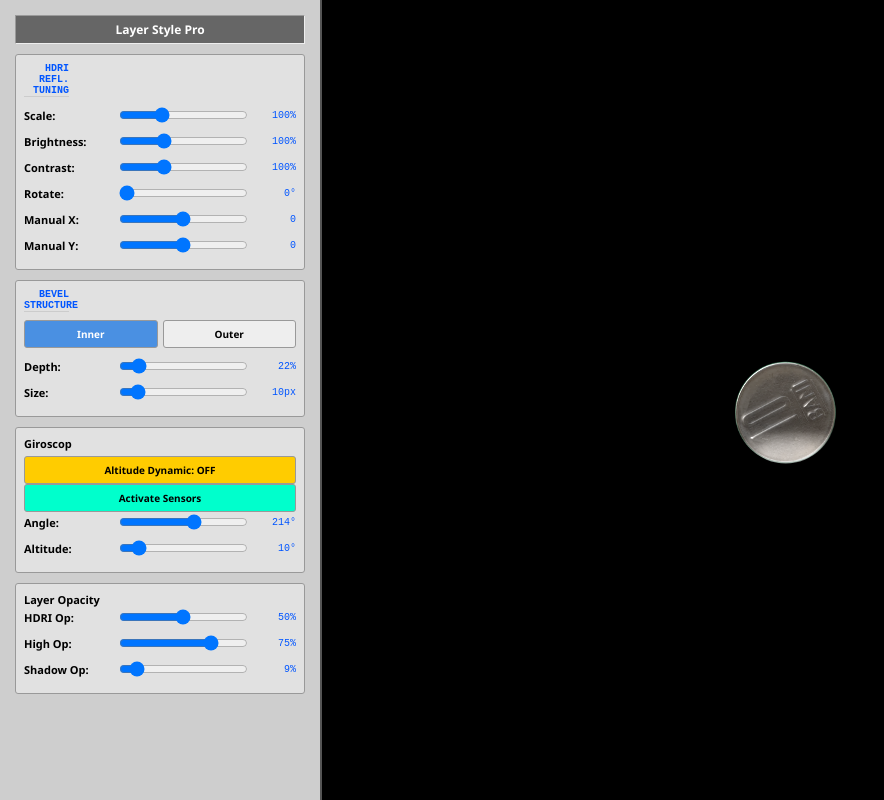
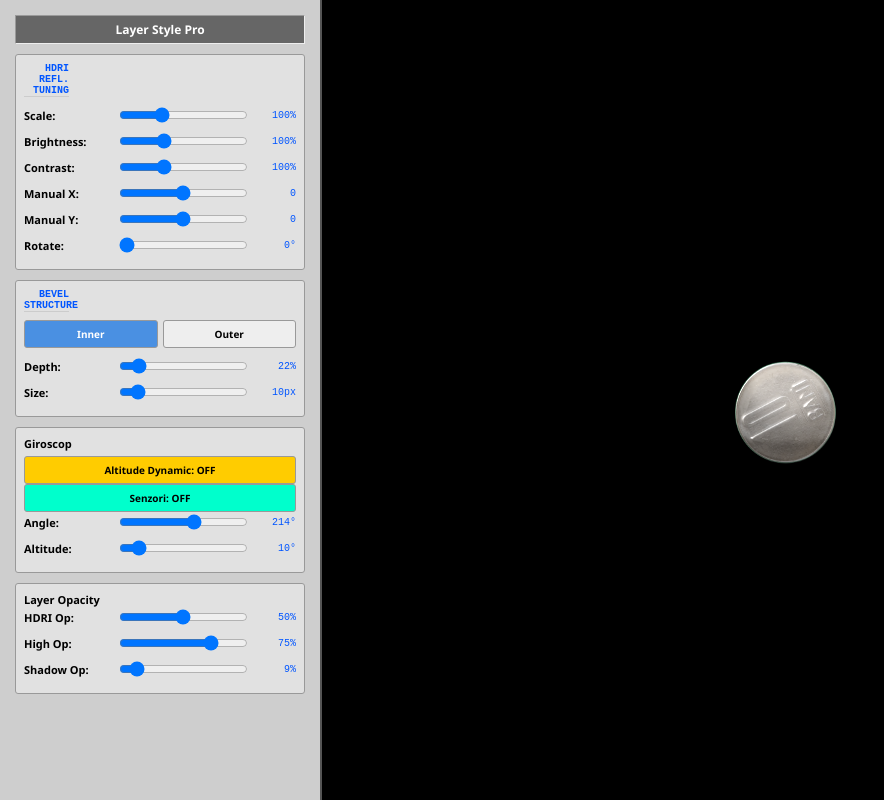
Before and after one commit to silviumarian85-gif/2d-coin-dynamic-emboss, a plain HTML site: page index.html in a window 1280 px wide. Shown: the whole page, without its empty margins (0-884 px from the left). Drawn offline with Linux system fonts and the light colour scheme.

Commit message:
Update index.html

```diff
--- a/index.html
+++ b/index.html
@@ -3,7 +3,7 @@
 <head>
     <meta charset="UTF-8">
     <meta name="viewport" content="width=device-width, initial-scale=1.0, maximum-scale=1.0, user-scalable=no">
-    <title>2D Coin - High Sensitivity HDRI Engine</title>
+    <title>2D Coin - Pro HDRI Engine Fixed</title>
     <style>
         body, html { margin: 0; padding: 0; width: 100%; height: 100%; overflow: hidden; background-color: #1a1a1a; display: flex; font-family: 'Segoe UI', sans-serif; }
         #ui-panel { width: 290px; background: #cecece; border-right: 2px solid #555; padding: 15px; color: #000; z-index: 1000; font-size: 11px; overflow-y: auto; box-shadow: 2px 0 10px rgba(0,0,0,0.5); }
@@ -25,7 +25,7 @@
 <body>
 
     <div id="gyro-overlay">
-        <button id="start-gyro-btn">START REFLECTIONS</button>
+        <button id="start-gyro-btn">ACTIVEAZĂ REFLEXIILE</button>
     </div>
 
     <div id="ui-panel">
@@ -49,11 +49,6 @@
                 <span id="v-hdri-ct">100%</span>
             </div>
             <div class="row">
-                <label>Rotate:</label>
-                <input type="range" id="hdri-rot" min="0" max="360" value="0">
-                <span id="v-hdri-rot">0°</span>
-            </div>
-            <div class="row">
                 <label>Manual X:</label>
                 <input type="range" id="hdri-x" min="-1000" max="1000" value="0">
                 <span id="v-hdri-x">0</span>
@@ -62,6 +57,11 @@
                 <label>Manual Y:</label>
                 <input type="range" id="hdri-y" min="-1000" max="1000" value="0">
                 <span id="v-hdri-y">0</span>
+            </div>
+            <div class="row">
+                <label>Rotate:</label>
+                <input type="range" id="hdri-rot" min="0" max="360" value="0">
+                <span id="v-hdri-rot">0°</span>
             </div>
         </div>
 
@@ -78,7 +78,7 @@
         <div class="group">
             <strong>Giroscop</strong>
             <div class="btn" id="toggle-alt-gyro" style="background:#ffcc00; margin-top:5px">Altitude Dynamic: OFF</div>
-            <div class="btn" id="activate-sensors" style="background:#00ffcc">Activate Sensors</div>
+            <div class="btn" id="activate-sensors" style="background:#00ffcc">Senzori: OFF</div>
             <div class="row"><label>Angle:</label><input type="range" id="angle" min="0" max="360" value="214"><span id="v-angle">214°</span></div>
             <div class="row"><label>Altitude:</label><input type="range" id="altitude" min="0" max="90" value="10"><span id="v-altitude">10°</span></div>
         </div>
@@ -94,19 +94,14 @@
     <div class="viewport">
         <svg id="coin-svg" viewBox="0 0 1080 2280">
             <defs>
-                <!-- MASCA MONEDA -->
+                <!-- MASCA MONEDA FIXA 301px -->
                 <clipPath id="coin-mask">
                     <circle cx="494" cy="1180" r="150.5" />
                 </clipPath>
 
-                <!-- TILING PATTERN PENTRU HDRI -->
-                <pattern id="hdri-pattern" patternUnits="userSpaceOnUse" width="1024" height="1024">
-                    <image id="hdri-img-src" href="hdri.jpg" x="0" y="0" width="1024" height="1024" />
-                </pattern>
-
                 <filter id="f-light">
                     <feColorMatrix type="luminanceToAlpha" result="m" />
-                    <feGaussianBlur in="m" stdDeviation="2.5" />
+                    <feGaussianBlur in="m" id="l-blur" stdDeviation="2.5" />
                     <feSpecularLighting surfaceScale="5.5" specularExponent="20" lighting-color="white">
                         <feDistantLight id="h-dir" azimuth="214" elevation="10" />
                     </feSpecularLighting>
@@ -115,7 +110,7 @@
 
                 <filter id="f-shadow">
                     <feColorMatrix type="luminanceToAlpha" result="m" />
-                    <feGaussianBlur in="m" stdDeviation="2.5" />
+                    <feGaussianBlur in="m" id="s-blur" stdDeviation="2.5" />
                     <feDiffuseLighting surfaceScale="5.5" lighting-color="black">
                         <feDistantLight id="s-dir" azimuth="214" elevation="10" />
                     </feDiffuseLighting>
@@ -126,11 +121,20 @@
             <!-- 1. Baza -->
             <image href="diffuse.png" width="1080" height="2280" />
 
-            <!-- 2. REFLEXIA HDRI REPETATA (TILING) -->
+            <!-- 2. REFLEXIA HDRI (Grup pentru miscare) -->
             <g clip-path="url(#coin-mask)">
-                <!-- Rect-ul este mare pentru a acoperi orice miscare, pattern-ul se repeta in el -->
-                <rect id="hdri-rect" x="-2000" y="-2000" width="5000" height="5000" fill="url(#hdri-pattern)"
-                      style="mix-blend-mode: plus-lighter; opacity: 0.5;" />
+                <g id="hdri-container">
+                    <!-- Folosim un careu de imagini pentru a simula tiling (repetitie) -->
+                    <image class="hdri-tile" href="hdri.jpg" x="-1024" y="-1024" width="1024" height="1024" />
+                    <image class="hdri-tile" href="hdri.jpg" x="0" y="-1024" width="1024" height="1024" />
+                    <image class="hdri-tile" href="hdri.jpg" x="1024" y="-1024" width="1024" height="1024" />
+                    <image class="hdri-tile" href="hdri.jpg" x="-1024" y="0" width="1024" height="1024" />
+                    <image id="hdri-main" class="hdri-tile" href="hdri.jpg" x="0" y="0" width="1024" height="1024" />
+                    <image class="hdri-tile" href="hdri.jpg" x="1024" y="0" width="1024" height="1024" />
+                    <image class="hdri-tile" href="hdri.jpg" x="-1024" y="1024" width="1024" height="1024" />
+                    <image class="hdri-tile" href="hdri.jpg" x="0" y="1024" width="1024" height="1024" />
+                    <image class="hdri-tile" href="hdri.jpg" x="1024" y="1024" width="1024" height="1024" />
+                </g>
             </g>
 
             <!-- 3. Bevel Layers -->
@@ -145,9 +149,8 @@
         let altitudeDynamic = false;
         let lastGyro = { beta: 0, gamma: 0 };
 
-        const hdriRect = document.getElementById('hdri-rect');
-        const hdriPattern = document.getElementById('hdri-pattern');
-        const hdriImg = document.getElementById('hdri-img-src');
+        const hdriContainer = document.getElementById('hdri-container');
+        const hdriTiles = document.querySelectorAll('.hdri-tile');
         const hDir = document.getElementById('h-dir');
         const sDir = document.getElementById('s-dir');
 
@@ -167,7 +170,7 @@
             const hdriManualX = parseFloat(document.getElementById('hdri-x').value);
             const hdriManualY = parseFloat(document.getElementById('hdri-y').value);
 
-            // Labels
+            // Update Labels
             document.getElementById('v-depth').innerText = depth + "%";
             document.getElementById('v-size').innerText = size + "px";
             document.getElementById('v-angle').innerText = angle + "°";
@@ -180,7 +183,7 @@
             document.getElementById('v-hdri-rot').innerText = hdriRot + "°";
             document.getElementById('v-hdri-op').innerText = Math.round(hdriOp * 100) + "%";
 
-            // SVG Bevel
+            // Bevel Params
             const surfaceScale = (depth / 100) * 25;
             document.getElementById('f-light').querySelector('feSpecularLighting').setAttribute('surfaceScale', surfaceScale);
             document.getElementById('f-shadow').querySelector('feDiffuseLighting').setAttribute('surfaceScale', surfaceScale);
@@ -191,25 +194,38 @@
             sDir.setAttribute('azimuth', angle);
             sDir.setAttribute('elevation', altitude);
 
+            // Layer Visibility
+            document.getElementById('light-layer').style.opacity = hOp;
+            document.getElementById('shadow-layer').style.opacity = sOp;
+
             // HDRI Appearance
-            hdriRect.style.opacity = hdriOp;
-            hdriImg.style.filter = `brightness(${hdriBr}%) contrast(${hdriCt}%)`;
+            hdriContainer.style.mixBlendMode = "plus-lighter";
+            hdriContainer.style.opacity = hdriOp;
+            hdriContainer.style.filter = `brightness(${hdriBr}%) contrast(${hdriCt}%)`;
 
-            // HDRI Tiling and Scale
-            const patternSize = 1024 * hdriSc;
-            hdriPattern.setAttribute('width', patternSize);
-            hdriPattern.setAttribute('height', patternSize);
-            hdriImg.setAttribute('width', patternSize);
-            hdriImg.setAttribute('height', patternSize);
-
-            // HDRI Movement (High Sensitivity: Multiplier -12)
+            // HDRI Tiling Movement (Sensitivity -12)
+            // Calculăm poziția relativă la centrul monedei (494, 1180)
+            const baseSize = 1024 * hdriSc;
             let gyroX = lastGyro.gamma * -12;
             let gyroY = lastGyro.beta * -12;
-            let finalX = 494 - (patternSize/2) + gyroX + hdriManualX;
-            let finalY = 1180 - (patternSize/2) + gyroY + hdriManualY;
 
-            // Aplicam rotatia si translatia pe pattern
-            hdriPattern.setAttribute('patternTransform', `translate(${finalX}, ${finalY}) rotate(${hdriRot}, ${patternSize/2}, ${patternSize/2})`);
+            // Aplicăm transformarea pe întreg containerul HDRI
+            let finalX = 494 - (baseSize / 2) + gyroX + hdriManualX;
+            let finalY = 1180 - (baseSize / 2) + gyroY + hdriManualY;
+
+            // Update tiles sizes and positions
+            hdriTiles.forEach((tile, i) => {
+                tile.setAttribute('width', baseSize);
+                tile.setAttribute('height', baseSize);
+                // Repoziționăm tile-urile pentru a forma careul 3x3 corect în funcție de scale
+                const col = i % 3 - 1; // -1, 0, 1
+                const row = Math.floor(i / 3) - 1; // -1, 0, 1
+                tile.setAttribute('x', col * baseSize);
+                tile.setAttribute('y', row * baseSize);
+            });
+
+            // Mișcare și rotație finală
+            hdriContainer.setAttribute('transform', `translate(${finalX}, ${finalY}) rotate(${hdriRot}, ${baseSize/2}, ${baseSize/2})`);
 
             // Inner/Outer
             const op = (currentStyle === 'inner') ? 'in' : 'out';
@@ -222,6 +238,7 @@
             lastGyro.beta = event.beta || 0;
             lastGyro.gamma = event.gamma || 0;
 
+            // Update unghi Bevel
             let angleRad = Math.atan2(lastGyro.beta, -lastGyro.gamma);
             let angleDeg = (angleRad * (180 / Math.PI) + 360) % 360;
             document.getElementById('angle').value = Math.round(angleDeg);
@@ -230,13 +247,18 @@
                 let tilt = Math.sqrt(lastGyro.beta**2 + lastGyro.gamma**2);
                 document.getElementById('altitude').value = Math.round(Math.max(5, Math.min(85, 90 - tilt)));
             }
-            update();
+            update(); // Forțăm redesenarea la fiecare mișcare de senzor
         }
 
+        // Slidere
         document.querySelectorAll('input').forEach(el => el.addEventListener('input', update));
+
+        // Butoane Interfață
         document.getElementById('style-inner').onclick = (e) => { currentStyle = 'inner'; e.target.classList.add('active'); document.getElementById('style-outer').classList.remove('active'); update(); };
         document.getElementById('style-outer').onclick = (e) => { currentStyle = 'outer'; e.target.classList.add('active'); document.getElementById('style-inner').classList.remove('active'); update(); };
         document.getElementById('toggle-alt-gyro').onclick = (e) => { altitudeDynamic = !altitudeDynamic; e.target.innerText = "Altitude Dynamic: " + (altitudeDynamic ? "ON" : "OFF"); e.target.classList.toggle('active'); };
+
+        // Activare Senzori
         document.getElementById('activate-sensors').onclick = () => document.getElementById('gyro-overlay').style.display = 'flex';
         document.getElementById('start-gyro-btn').onclick = async () => {
             if (typeof DeviceOrientationEvent !== 'undefined' && typeof DeviceOrientationEvent.requestPermission === 'function') {
```
